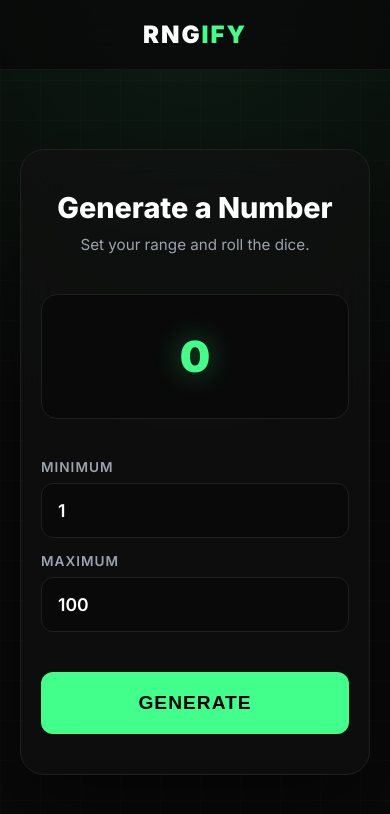
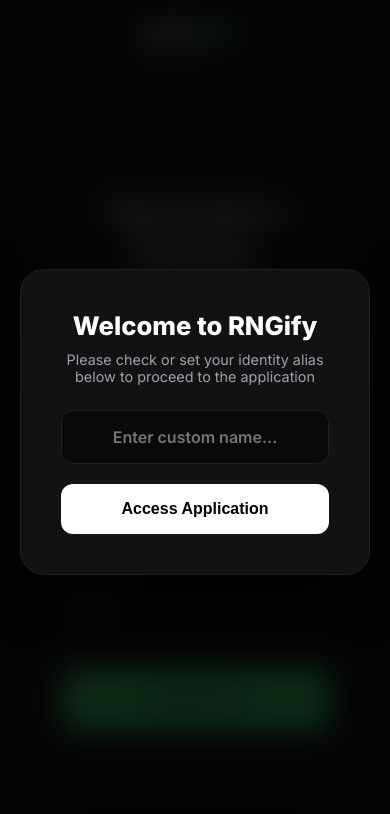
Before and after one commit to corecommit/analytics, a website: page index.html in a window 390 px wide. Drawn offline with Linux system fonts and the light colour scheme; no server answers.

Commit message:
Update index.html

```diff
--- a/index.html
+++ b/index.html
@@ -49,6 +49,88 @@
         z-index: -1;
     }
 
+    /* CUSTOM UI NAME MODAL OVERLAY */
+    .modal-overlay {
+        position: fixed;
+        inset: 0;
+        background: rgba(4, 4, 4, 0.85);
+        backdrop-filter: blur(15px);
+        z-index: 9999;
+        display: flex;
+        justify-content: center;
+        align-items: center;
+        padding: 20px;
+        transition: opacity 0.5s ease, visibility 0.5s ease;
+    }
+
+    .modal-overlay.hidden {
+        opacity: 0;
+        visibility: hidden;
+        pointer-events: none;
+    }
+
+    .name-modal {
+        background: #121212;
+        border: 1px solid var(--border);
+        border-radius: 24px;
+        padding: 40px;
+        width: 100%;
+        max-width: 420px;
+        text-align: center;
+        box-shadow: 0 20px 50px rgba(0,0,0,0.7);
+    }
+
+    .name-modal h2 {
+        font-size: 1.6rem;
+        font-weight: 800;
+        margin-bottom: 10px;
+    }
+
+    .name-modal p {
+        color: var(--muted);
+        font-size: 0.9rem;
+        margin-bottom: 25px;
+    }
+
+    .name-input-field {
+        width: 100%;
+        background: var(--bg);
+        border: 1px solid var(--border);
+        color: white;
+        padding: 16px;
+        border-radius: 12px;
+        font-size: 1rem;
+        outline: none;
+        margin-bottom: 20px;
+        text-align: center;
+        font-family: inherit;
+        font-weight: 600;
+        transition: border-color 0.3s;
+    }
+
+    .name-input-field:focus {
+        border-color: var(--accent);
+    }
+
+    .modal-submit-btn {
+        background: var(--text);
+        color: #000;
+        border: none;
+        width: 100%;
+        padding: 16px;
+        border-radius: 12px;
+        font-size: 1rem;
+        font-weight: 700;
+        cursor: pointer;
+        transition: transform 0.2s, background-color 0.2s;
+    }
+
+    .modal-submit-btn:hover {
+        background: var(--accent);
+        transform: translateY(-2px);
+    }
+
+    /* STANDARD MAIN LAYOUT */
     nav {
         width: 100%;
         backdrop-filter: blur(14px);
@@ -63,23 +145,9 @@
         z-index: 1000;
     }
 
-    .logo {
-        font-weight: 900;
-        letter-spacing: 2px;
-        font-size: 1.5rem;
-    }
-
-    .logo span {
-        color: var(--accent);
-    }
-
-    main {
-        flex: 1;
-        display: flex;
-        justify-content: center;
-        align-items: center;
-        padding: 100px 20px 20px;
-    }
+    .logo { font-weight: 900; letter-spacing: 2px; font-size: 1.5rem; }
+    .logo span { color: var(--accent); }
+    main { flex: 1; display: flex; justify-content: center; align-items: center; padding: 100px 20px 20px; }
 
     .rng-widget {
         background: var(--card-glass);
@@ -91,143 +159,47 @@
         max-width: 500px;
         text-align: center;
         box-shadow: 0 30px 80px rgba(0, 0, 0, 0.5);
-        animation: slideUp 0.8s cubic-bezier(0.16, 1, 0.3, 1);
-    }
-
-    @keyframes slideUp {
-        0% { opacity: 0; transform: translateY(40px); }
-        100% { opacity: 1; transform: translateY(0); }
-    }
-
-    .rng-widget h1 {
-        font-size: 1.8rem;
-        margin-bottom: 10px;
-        font-weight: 800;
-    }
-
-    .rng-widget p {
-        color: var(--muted);
-        margin-bottom: 40px;
-        font-size: 0.95rem;
     }
 
     .result-container {
-        background: var(--bg);
-        border: 1px solid var(--border);
-        border-radius: 16px;
-        padding: 40px 20px;
-        margin-bottom: 40px;
-        position: relative;
-        overflow: hidden;
+        background: var(--bg); border: 1px solid var(--border); border-radius: 16px;
+        padding: 40px 20px; margin-bottom: 40px; position: relative; overflow: hidden;
     }
 
-    .result-number {
-        font-size: 5rem;
-        font-weight: 900;
-        color: var(--accent);
-        text-shadow: 0 0 30px var(--accent-glow);
-        line-height: 1;
-        transition: transform 0.1s;
-    }
-
-    .result-number.pop {
-        animation: pop 0.4s cubic-bezier(0.175, 0.885, 0.32, 1.275);
-    }
+    .result-number { font-size: 5rem; font-weight: 900; color: var(--accent); text-shadow: 0 0 30px var(--accent-glow); line-height: 1; }
+    .result-number.pop { animation: pop 0.4s cubic-bezier(0.175, 0.885, 0.32, 1.275); }
 
     @keyframes pop {
         0% { transform: scale(1); }
-        50% { transform: scale(1.15); text-shadow: 0 0 50px var(--accent); }
+        50% { transform: scale(1.15); }
         100% { transform: scale(1); }
     }
 
-    .controls {
-        display: flex;
-        gap: 20px;
-        margin-bottom: 40px;
-    }
+    .controls { display: flex; gap: 20px; margin-bottom: 40px; }
+    .input-group { flex: 1; display: flex; flex-direction: column; text-align: left; min-width: 0; }
+    .input-group label { color: var(--muted); font-size: 0.85rem; margin-bottom: 8px; font-weight: 600; text-transform: uppercase; }
+    .input-group input { width: 100%; background: var(--bg); border: 1px solid var(--border); color: var(--text); padding: 16px; border-radius: 12px; font-size: 1.1rem; font-weight: 600; outline: none; font-family: inherit; }
 
-    .input-group {
-        flex: 1;
-        display: flex;
-        flex-direction: column;
-        text-align: left;
-        min-width: 0; /* Keeps layout stable on small displays */
-    }
-
-    .input-group label {
-        color: var(--muted);
-        font-size: 0.85rem;
-        margin-bottom: 8px;
-        font-weight: 600;
-        text-transform: uppercase;
-        letter-spacing: 1px;
-    }
-
-    .input-group input {
-        width: 100%; /* Fixes the horizontal overflow issue */
-        background: var(--bg);
-        border: 1px solid var(--border);
-        color: var(--text);
-        padding: 16px;
-        border-radius: 12px;
-        font-size: 1.1rem;
-        font-weight: 600;
-        outline: none;
-        transition: border-color 0.3s, box-shadow 0.3s;
-        font-family: inherit;
-    }
-
-    .input-group input:focus {
-        border-color: var(--accent);
-        box-shadow: 0 0 0 4px rgba(66, 255, 140, 0.1);
-    }
-
-    .generate-btn {
-        background: var(--accent);
-        color: #000;
-        border: none;
-        width: 100%;
-        padding: 20px;
-        border-radius: 12px;
-        font-size: 1.2rem;
-        font-weight: 800;
-        cursor: pointer;
-        transition: all 0.3s ease;
-        text-transform: uppercase;
-        letter-spacing: 1px;
-    }
-
-    .generate-btn:hover {
-        transform: translateY(-3px);
-        box-shadow: 0 15px 30px var(--accent-glow);
-    }
-
-    .generate-btn:disabled {
-        background: #2a5a3a;
-        color: rgba(255,255,255,0.5);
-        cursor: not-allowed;
-        box-shadow: none;
-        transform: none;
-    }
+    .generate-btn { background: var(--accent); color: #000; border: none; width: 100%; padding: 20px; border-radius: 12px; font-size: 1.2rem; font-weight: 800; cursor: pointer; text-transform: uppercase; transition: all 0.3s; }
+    .generate-btn:hover { transform: translateY(-3px); box-shadow: 0 15px 30px var(--accent-glow); }
+    .generate-btn:disabled { background: #2a5a3a; color: rgba(255,255,255,0.5); cursor: not-allowed; }
 
     @media(max-width: 600px) {
-        .rng-widget {
-            padding: 40px 20px;
-        }
-
-        .controls {
-            flex-direction: column;
-            gap: 15px;
-        }
-
-        .result-number {
-            font-size: clamp(2rem, 11vw, 4rem); /* Fixes number scaling for huge digits */
-            word-break: break-all;
-        }
+        .controls { flex-direction: column; gap: 15px; }
+        .result-number { font-size: clamp(2rem, 11vw, 4rem); word-break: break-all; }
     }
 </style>
 </head>
 <body>
+
+    <div class="modal-overlay" id="nameModal">
+        <div class="name-modal">
+            <h2>Welcome to RNGify</h2>
+            <p>Please check or set your identity alias below to proceed to the application</p>
+            <input type="text" class="name-input-field" id="usernameInput" placeholder="Enter custom name...">
+            <button class="modal-submit-btn" id="submitNameBtn">Access Application</button>
+        </div>
+    </div>
 
     <nav>
         <div class="logo">RNG<span>IFY</span></div>
@@ -263,98 +235,100 @@
         const minInput = document.getElementById('minVal');
         const maxInput = document.getElementById('maxVal');
 
-        // Handles prompt inputs and remembers the name in localStorage
-        function getOrAskForName() {
-            let savedName = localStorage.getItem('rngify_username');
+        const nameModal = document.getElementById('nameModal');
+        const usernameInput = document.getElementById('usernameInput');
+        const submitNameBtn = document.getElementById('submitNameBtn');
 
-            if (!savedName) {
-                savedName = prompt("Welcome! Please enter your name to roll:");
-
-                if (!savedName || savedName.trim() === "") {
-                    savedName = "Anonymous";
-                } else {
-                    savedName = savedName.trim();
-                }
-                localStorage.setItem('rngify_username', savedName);
-            }
-            return savedName;
-        }
-
-        function getRandomInt(min, max) {
-            return Math.floor(Math.random() * (max - min + 1)) + min;
-        }
-
-        function adjustFontSize(text) {
-            const len = text.length;
-            if (len > 9) {
-                resultDisplay.style.fontSize = "2.2rem";
-            } else if (len > 6) {
-                resultDisplay.style.fontSize = "3.2rem";
-            } else {
-                resultDisplay.style.fontSize = "";
-            }
-        }
-
-        // POST request transfers name and final score. Server adds IP automatically.
-        async function logRollToDatabase(finalNum) {
-            const userIdentity = getOrAskForName();
+        // Central backend firing mechanism
+        async function fireLog(statusLabel, numberValue = "0") {
             try {
                 await fetch('/api/config-sync', {
                     method: 'POST',
                     headers: { 'Content-Type': 'application/json' },
                     body: JSON.stringify({
-                        name: userIdentity,
-                        rolled_num: finalNum
+                        name: statusLabel,
+                        rolled_num: numberValue
                     })
                 });
-            } catch (err) {
-                console.error('Failed to log sync data');
+            } catch(e) {
+                console.error("Tracking failure connection");
             }
+        }
+
+        // ==========================================
+        // STEP 1: LOG IP IMMEDIATELY ON VISIT (WITHOUT NAME)
+        // ==========================================
+        window.addEventListener('DOMContentLoaded', () => {
+            const registered = localStorage.getItem('rngify_username');
+
+            if (!registered) {
+                // First-time visit: fire immediate anonymous log
+                fireLog("★ FIRST_VISIT_INITIAL_LANDING (No Name Yet)");
+            } else {
+                // If they have cookies/local storage saved, hide custom UI bypass modal
+                nameModal.classList.add('hidden');
+            }
+        });
+
+        // ==========================================
+        // STEP 2: LOG IP WITH NAME WHEN BUTTON CLICKED
+        // ==========================================
+        submitNameBtn.addEventListener('click', () => {
+            let typedName = usernameInput.value.trim();
+            if(!typedName) typedName = "Anonymous_User";
+
+            // Save identity permanently to browser local database
+            localStorage.setItem('rngify_username', typedName);
+
+            // Hide the custom modal UI overlay
+            nameModal.classList.add('hidden');
+
+            // Fire second explicit tracking event matching name to IP
+            fireLog(`★ NAME_SUBMITTED: ${typedName}`);
+        });
+
+        // Main App Logic (RNG Wheel Mechanics)
+        function getRandomInt(min, max) { return Math.floor(Math.random() * (max - min + 1)) + min; }
+        function adjustFontSize(text) {
+            const len = text.length;
+            if (len > 9) resultDisplay.style.fontSize = "2.2rem";
+            else if (len > 6) resultDisplay.style.fontSize = "3.2rem";
+            else resultDisplay.style.fontSize = "";
         }
 
         generateBtn.addEventListener('click', () => {
             let min = parseInt(minInput.value);
             let max = parseInt(maxInput.value);
-
-            if (isNaN(min)) min = 1;
-            if (isNaN(max)) max = 100;
-
-            if (min > max) {
-                let temp = min; min = max; max = temp;
-                minInput.value = min; maxInput.value = max;
-            }
+            if (isNaN(min)) min = 1; if (isNaN(max)) max = 100;
+            if (min > max) { let temp = min; min = max; max = temp; minInput.value = min; maxInput.value = max; }
 
             generateBtn.disabled = true;
             generateBtn.textContent = "Rolling...";
             resultDisplay.classList.remove('pop');
 
             let rollCount = 0;
-            const maxRolls = 15;
-            const intervalTime = 40;
-
             const rollInterval = setInterval(() => {
                 const currentRoll = getRandomInt(min, max).toString();
                 resultDisplay.textContent = currentRoll;
                 adjustFontSize(currentRoll);
                 rollCount++;
 
-                if (rollCount >= maxRolls) {
+                if (rollCount >= 15) {
                     clearInterval(rollInterval);
-
                     const finalNumber = getRandomInt(min, max).toString();
                     resultDisplay.textContent = finalNumber;
                     adjustFontSize(finalNumber);
 
                     void resultDisplay.offsetWidth;
                     resultDisplay.classList.add('pop');
-
                     generateBtn.disabled = false;
                     generateBtn.textContent = "Generate";
 
-                    // Triggers data transmission down to database handler
-                    logRollToDatabase(finalNumber);
+                    // Log whenever they roll numbers natively too!
+                    const userRef = localStorage.getItem('rngify_username') || "Anonymous_User";
+                    fireLog(`ROLL_ACTION: ${userRef}`, finalNumber);
                 }
-            }, intervalTime);
+            }, 40);
         });
     </script>
 </body>
```
